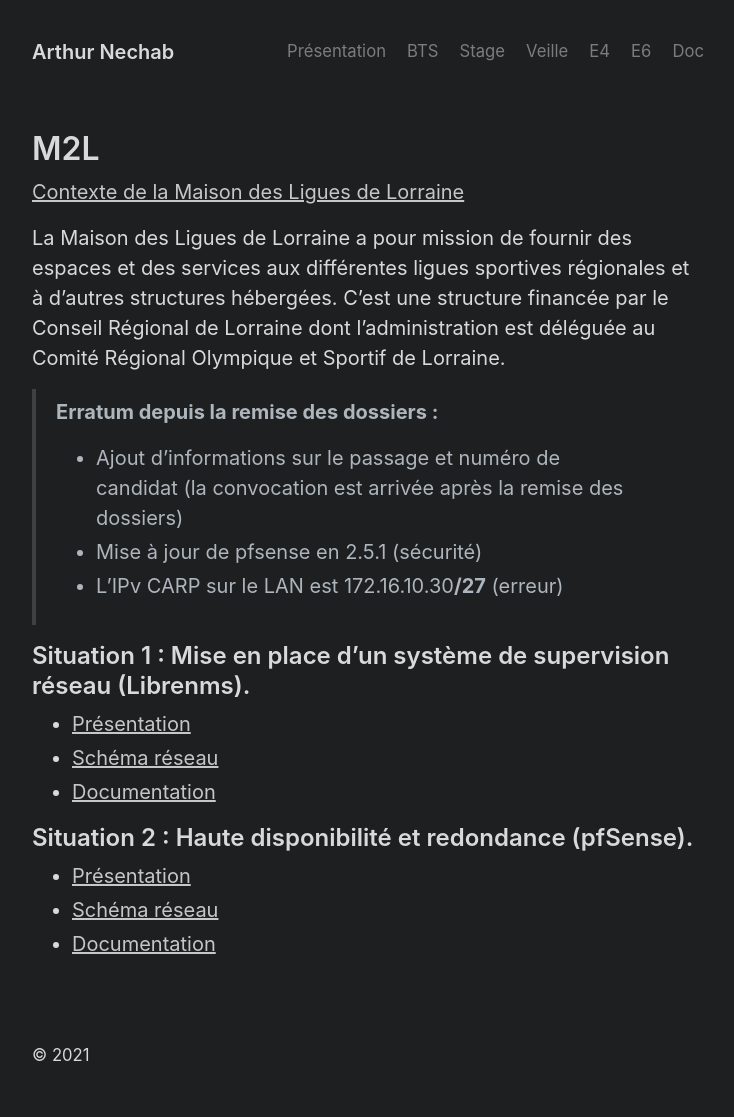
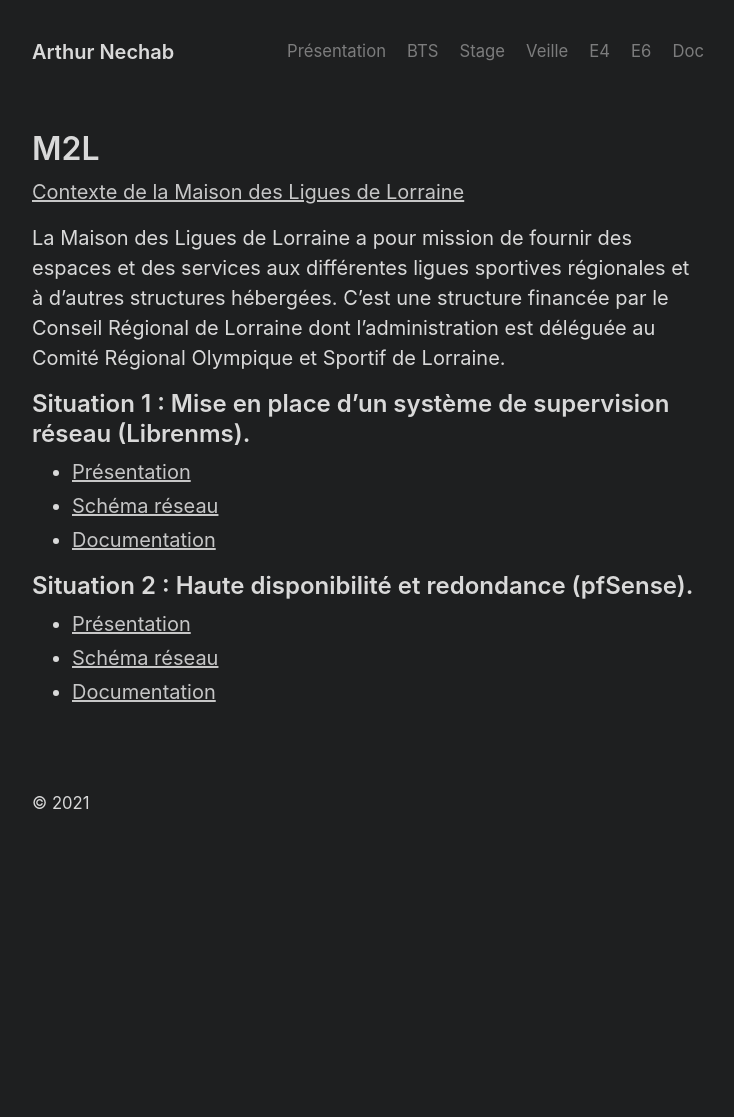
Before and after one commit to arthur-nechab/portfolio, a Jekyll site: the page built from e4.md, in a window 1280 px wide. Shown: the whole page, without its empty margins (272-1006 px from the left). Built offline with Jekyll 4.4.1, drawn with Linux system fonts in a browser that asks for light colours; after the commit the page ends 900 px from its top, so only the background shows below that.

Commit message:
Update e4.md

```diff
--- a/e4.md
+++ b/e4.md
@@ -6,19 +6,14 @@
 
 La Maison des Ligues de Lorraine a pour mission de fournir des espaces et des services aux différentes ligues sportives régionales et à d’autres structures hébergées. C’est une structure financée par le Conseil Régional de Lorraine dont l’administration est déléguée au Comité Régional Olympique et Sportif de Lorraine.
 
-> **Erratum depuis la remise des dossiers :**
-> - Ajout d'informations sur le passage et numéro de candidat (la convocation est arrivée après la remise des dossiers)
-> - Mise à jour de pfsense en 2.5.1 (sécurité)
-> - L'IPv CARP sur le LAN est 172.16.10.30**/27** (erreur)
-
 ## Situation 1 : Mise en place d’un système de supervision réseau (Librenms).
 
-- [Présentation](https://drive.google.com/file/d/1wS0NtZmvlfT2-_uVPVPxAye4WpX2KhGV/view?usp=sharing)
+- [Présentation](https://drive.google.com/file/d/1QnKj8so7TXiEDAIEdfZAqn3CeXdinLQZ/view?usp=sharing)
 - [Schéma réseau](https://drive.google.com/file/d/1_LPzPVN9tXUFSoFHhk_kOg2m2V2lMw6J/view?usp=sharing)
 - [Documentation](https://doc.arthur-nechab.fr/ubuntu/librenms.html)
 
 ## Situation 2 : Haute disponibilité et redondance (pfSense).
 
-- [Présentation](https://drive.google.com/file/d/1wS0NtZmvlfT2-_uVPVPxAye4WpX2KhGV/view?usp=sharing)
+- [Présentation](https://drive.google.com/file/d/1moFQBlJ0ZO9j8jNnmI91Pu-SDLhoNRy5/view?usp=sharing)
 - [Schéma réseau](https://drive.google.com/file/d/1xvsjJ8f8J5Wuy7NK6WXVSAqthxfV8lD5/view?usp=sharing)
 - [Documentation](https://doc.arthur-nechab.fr/pfsense/carp.html)
```
